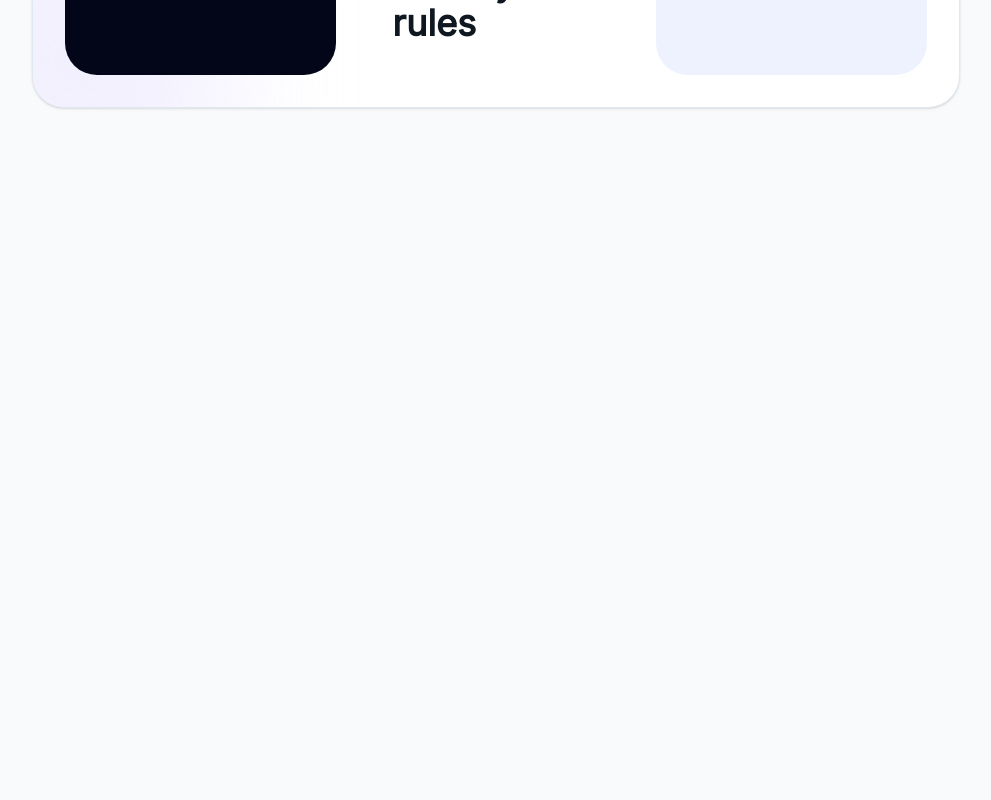
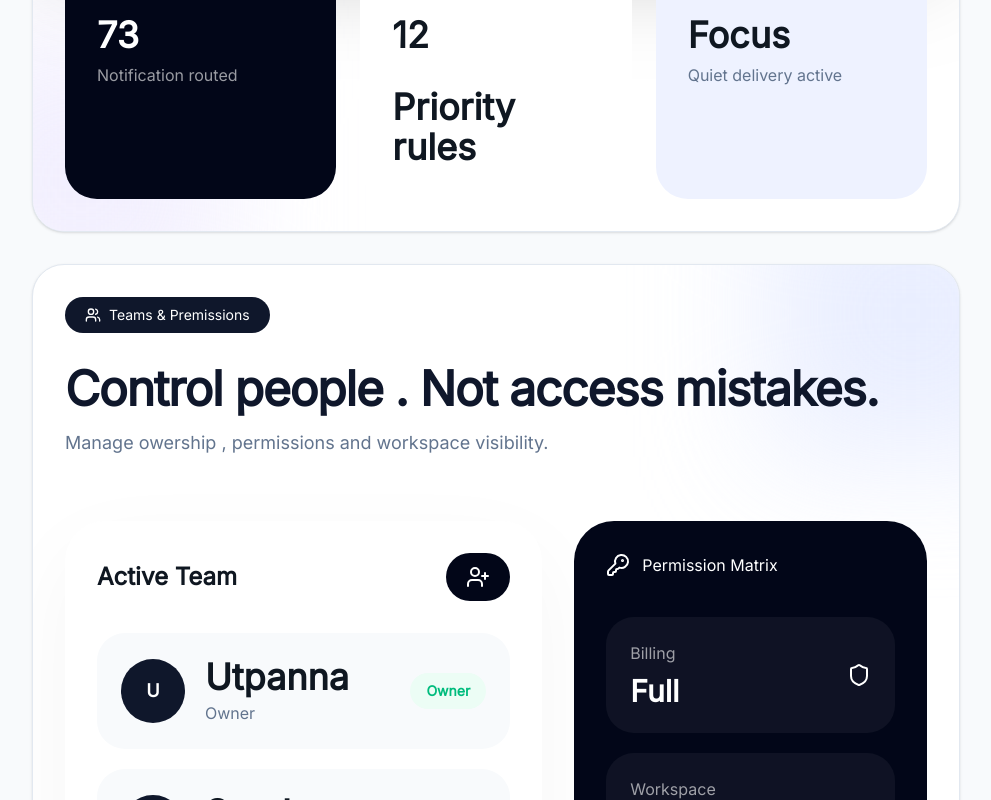
Before and after one commit to utpanna-pradhan/FlowPiolt-AI, a React (Vite) app: page /settings in a window 1280 px wide. Shown: the part 3879-4679 px from the top of the page, without its empty margins (288-1279 px from the left). Before the commit the page ends 4019 px from the top, so only its background shows below. Built offline with nearby package versions, Linux system fonts and the light colour scheme.

Commit message:
teamspermission

```diff
--- a/src/components/Settings/AppearanceStudio.tsx
+++ b/src/components/Settings/AppearanceStudio.tsx
@@ -95,16 +95,16 @@ export default function AppearanceStudio() {
                 </div>
 
                 <div className="rounded-[40px] border border-slate-200 bg-white/80 p-8 backdrop-blur-xl">
-                    <div className="flex items-center gap-3">
+                    <div className="flex items-center gap-3  mb-8">
                         <SlidersHorizontal />
                         Controls
                     </div>
-                    <div>
+                    <div className="mb-8">
                         {themes.map((item)=>{
                             const Icon = item.icon
                             return(
-                                <button key={item.name} className={`w-full rounded-[28px] border p-6 text-left transition ${item.activity ? "border-indigo-500 bg-indigo-50" : "border-slate-200"}`}>
-                                    <div className="flex justify-between">
+                                <button key={item.name} className={`w-full mb-8 rounded-[28px] border p-6 text-left transition ${item.activity ? "border-indigo-500 bg-indigo-50" : "border-slate-200"}`}>
+                                    <div className="flex justify-between " >
                                         <div>
                                             <div className="flex h-14 w-14 items-center justify-center rounded-3xl bg-slate-900 text-white">
                                                 <Icon />
--- /dev/null
+++ b/src/components/Settings/TeamsPermission.tsx
@@ -0,0 +1,160 @@
+import { Users , Shield , KeyRound , UserPlus , ChevronRight , Lock } from "lucide-react"
+
+
+export default function TeamsPermission() {
+    const members =[
+        {
+            name:"Utpanna",
+            role:"Owner",
+            activity:true,
+        },
+        {
+            name:"Sarah",
+            role:"Designer",
+
+        },
+        {
+            name:"Alex",
+            role:"Developer",
+        },
+    ];
+const permissions=[
+
+{
+name:"Billing",
+access:"Full"
+},
+
+{
+name:"Workspace",
+access:"Limited"
+},
+
+{
+name:"Deployments",
+access:"Admin"
+}
+
+]
+  return (
+   <section className="relative overflow-hidden p-8 rounded-4xl bg-white shadow-sm border border-slate-200">
+    <div className="absolute w-72 h-72 bg-indigo-100 -top-24 -right-24 blur-3xl opacity-70"/>
+    <div className="absolute w-72 h-72 bg-violet-100  -left-24 -bottom-24 opacity-70 blur-3xl"/>
+
+    <div className="relative z-10">
+        {/*Header*/}
+        <div className="mb-16">
+
+            <div className="inline-flex bg-slate-900 rounded-full text-white px-5 py-2 gap-2 text-sm font-medium items-center">
+                <Users size={16}/>Teams & Premissions
+            </div>
+
+            <h2 className="text-slate-900 font-bold text-5xl tracking-tight max-w-4xl leading-none mt-8">Control people . Not access mistakes.</h2>
+            <p className="text-slate-500 text-lg mt-4 max-w-2xl ">
+                Manage owership , permissions and workspace visibility.
+            </p>
+
+        </div>
+
+        {/*Main*/}
+        <div className="grid gap-8 xl:grid-cols-[1.15fr_0.85fr]">
+            {/*Left*/}
+            <div className="bg-white rounded-[40px] p-8 shadow-[0_30px_90px_rgba(0,0,0,.04)]">
+                <div className="mb-8 flex items-center justify-between">
+                    <h3 className="text-2xl font-bold ">Active Team</h3>
+                    <button className="bg-slate-950 text-white px-5 py-3 rounded-full"><UserPlus /></button>
+                </div>
+                <div className="space-y-5">
+                    {members.map((item)=>(
+                        <div key={item.name} className="flex items-center justify-between rounded-[28px] bg-slate-50 p-6">
+                            <div className="flex items-center gap-5">
+                                <div className="flex h-16 w-16 items-center justify-center rounded-full bg-slate-900 text-white text-lg font-bold">
+                                    {item.name[0]}
+                                </div>
+                                 <div>
+                                <h4 className="text-4xl font-semibold">
+                                {item.name}
+                            </h4>
+                            <p className="mt-1 text-slate-500">
+                                {item.role}
+                            </p>
+
+                            </div>
+                            </div>
+                            {item.activity && (
+                                <div className="rounded-full bg-emerald-50 px-4 py-2 text-sm font-semibold text-emerald-500">
+                                Owner
+                                </div>
+                            )}
+
+
+                        </div>
+
+                    ))}
+
+                </div>
+
+
+            </div>
+            {/*Right*/}
+            <div className="rounded-[40px] p-8 bg-slate-950 text-white">
+                <div className="flex items-center gap-3">
+                    <KeyRound />
+                    Permission Matrix
+                </div>
+                <div className="mt-10 space-y-5">
+                    {permissions.map((item) =>(
+                        <div key={item.name} className=" rounded-[28px] bg-white/5 p-6">
+                            <div className="flex items-center justify-between">
+                                <div>
+                                    <p className="text-white/60">
+                                        {item.name}
+                                    </p>
+                                    <h4 className="mt-2 text-3xl font-bold">
+                                        {item.access}
+                                    </h4>
+                                </div>
+                                <Shield />
+                            </div>
+                        </div>
+                    ))}
+
+                </div>
+                <div className="mt-8 rounded-[30px] bg-white p-6 text-slate-950">
+                    <div className="flex items-center justify-between">
+                        <div>
+                            <p className="text-slate-500"> Security Health </p>
+                            <h3 className="mt-2 text-4xl font-bold">
+                                96%
+                            </h3>
+                        </div>
+                        <Lock />
+                    </div>
+                </div>
+
+            </div>
+
+        </div>
+
+     <div className="mt-8 flex items-center justify-between rounded-[36px] bg-white p-8 shadow-xl">
+        <div>
+            <p className="text-slate-500">
+                Pending Approvals
+            </p>
+            <h3 className="mt-2 text-4xl font-bold">
+                04 Requests
+            </h3>
+        </div>
+        <button className="group rounded-full bg-slate=950 px-8 py-4 font-semibold text-white">
+            <div className="flex items-center gap-3">
+                Review Access
+                <ChevronRight className="transition group-hover:translate-x-1" />
+            </div>
+        </button>
+     </div>
+
+    </div>
+
+   </section>
+  )
+}
--- a/src/pages/Settings.tsx
+++ b/src/pages/Settings.tsx
@@ -1,6 +1,8 @@
 import AppearanceStudio from "@/components/Settings/AppearanceStudio";
 import Hero from "@/components/Settings/Hero";
 import NotificationCenter from "@/components/Settings/NotificationCenter";
+import TeamsPermissionCenter from "@/components/Settings/TeamsPermission";
+
 import WorkspaceStatus from "@/components/Settings/WorkspaceStatus";
 
 
@@ -11,6 +13,7 @@ export default function Settings() {
       <WorkspaceStatus />
       <AppearanceStudio />
       <NotificationCenter />
+  <TeamsPermissionCenter />
    </div>
   )
 }
```
